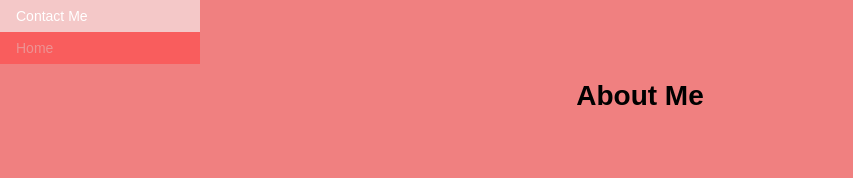
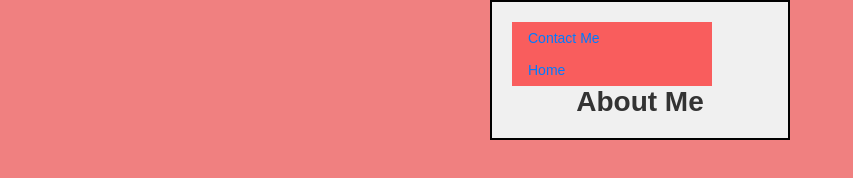
Before and after one commit to kfulle16-23/kfulle16-23.github.io, a plain HTML site: page About.html in a window 1280 px wide. Shown: the whole page, without its empty margins (0-853 px from the left). Drawn offline with Linux system fonts and the light colour scheme.

Commit message:
Update About.html

```diff
--- a/About.html
+++ b/About.html
@@ -1,14 +1,49 @@
 <!DOCTYPE html>
 <html lang="en">
-  <head>
-
+<head>
     <meta charset="utf-8">
     <meta name="viewport" content="width=device-width">
+    <title>Your Title Here</title>
+    <link href="style.css" rel="stylesheet" type="text/css" />
+    <style>
+        /* Container styling */
+        .container {
+            margin: 0 auto; /* Center the container horizontally */
+            max-width: 800px; /* Set the maximum width of the container */
+            padding: 20px; /* Add padding inside the container */
+            border: 2px solid black; /* Adding border for visualization */
+            box-sizing: border-box; /* Apply box-sizing to include padding and border in the width */
+            background-color: #f0f0f0; /* Background color for the container */
+        }
 
- <link href="style.css" rel="stylesheet" type="text/css" />
-   <ul><li><a href="Contact.html">Contact Me</a></li></ul>
-   <ul> <li><a href="index.html">Home</a></li></ul>
+        /* Reset list styles */
+        ul {
+            padding: 0;
+            margin: 0;
+            list-style-type: none;
+        }
 
-<script src="script.js"></script>
-<br>
-  <h1> About Me</h1>
+        /* Style for links */
+        ul li a {
+            color: #007bff;
+            text-decoration: none;
+        }
+
+        /* Style for headings */
+        h1 {
+            color: #333;
+            text-align: center;
+        }
+    </style>
+</head>
+<body>
+    <div class="container">
+        <ul>
+            <li><a href="Contact.html">Contact Me</a></li>
+            <li><a href="index.html">Home</a></li>
+        </ul>
+        <h1>About Me</h1>
+    </div>
+    <script src="script.js"></script> <!-- Move scripts to the end of body if possible -->
+</body>
+</html>
```
